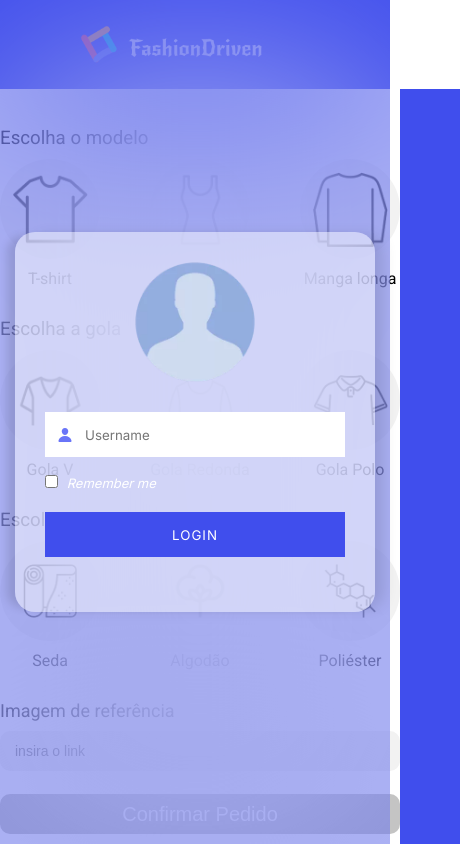
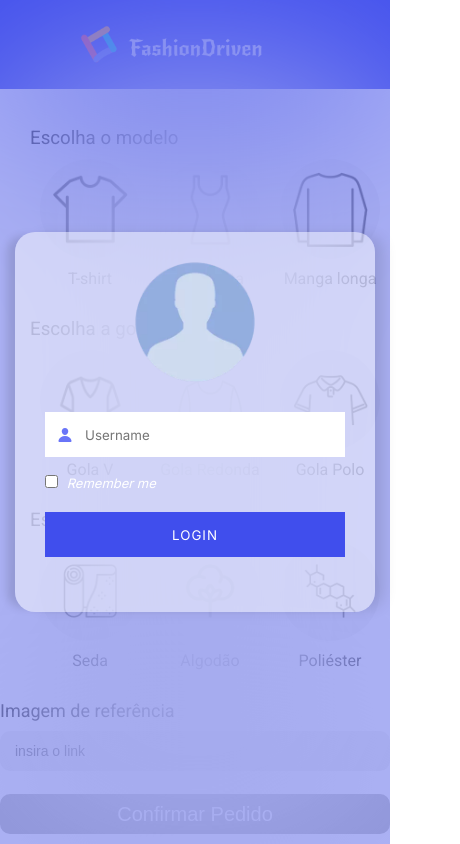
Before and after one commit to patrick-ddeus/fashion-driven, a plain HTML site: page index.html in a window 390 px wide. Shown: the top 844 px of the page, 460 px wide, since content can reach past the window. Drawn offline with nearby package versions, Linux system fonts and the light colour scheme; no server answers.

Commit message:
Adiciona responsividade media querry 1100px

```diff
--- a/assets/css/style.css
+++ b/assets/css/style.css
@@ -351,3 +351,28 @@ body.overflow{
     min-width:40px;
     color:#061af39a;
 }
+
+@media screen and (max-width:1100px){
+    #main .main-content .right-section{
+        display:none;
+    }
+
+    #main .left-section{
+        width:100vw;
+        margin:38px auto;
+     }
+
+     #main .left-section .product-list{
+        justify-content: space-around;
+     }
+
+     #main .left-section article{
+        margin-left:30px;
+     }
+
+     #main #orderForm{
+        max-width:450px;
+        margin:auto;
+     }
+
+}
```
